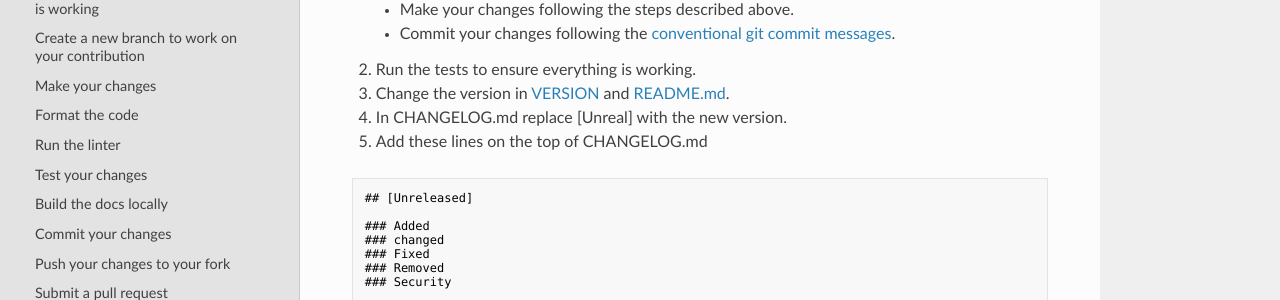
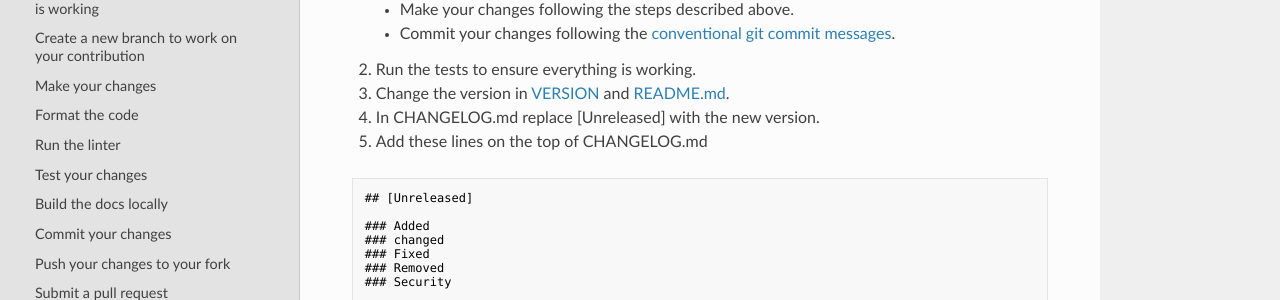
Before and after one commit to VictorMeyer77/strefi, an MkDocs documentation site: the page built from docs/contributing.md, in a window 1280 px wide and 900 px high, scrolled down 2214 px. Shown: the part 404-704 px from the top of the window. Built offline with MkDocs 1.6.1, drawn with Linux system fonts in a browser that asks for light colours; nearby versions of some CDN libraries.

Commit message:
docs: fix instructions contributing.md

````diff
--- a/docs/contributing.md
+++ b/docs/contributing.md
@@ -108,7 +108,7 @@ To trigger a new release all you need to do is.
     * Commit your changes following the [conventional git commit messages](https://www.conventionalcommits.org/en/v1.0.0/).
 2. Run the tests to ensure everything is working.
 3. Change the version in [VERSION](https://github.com/VictorMeyer77/strefi/blob/main/strefi/VERSION) and [README.md](https://github.com/VictorMeyer77/strefi/blob/main/README.md).
-4. In CHANGELOG.md replace [Unreal] with the new version.
+4. In CHANGELOG.md replace [Unreleased] with the new version.
 5. Add these lines on the top of CHANGELOG.md
 ```txt
 ## [Unreleased]
````
